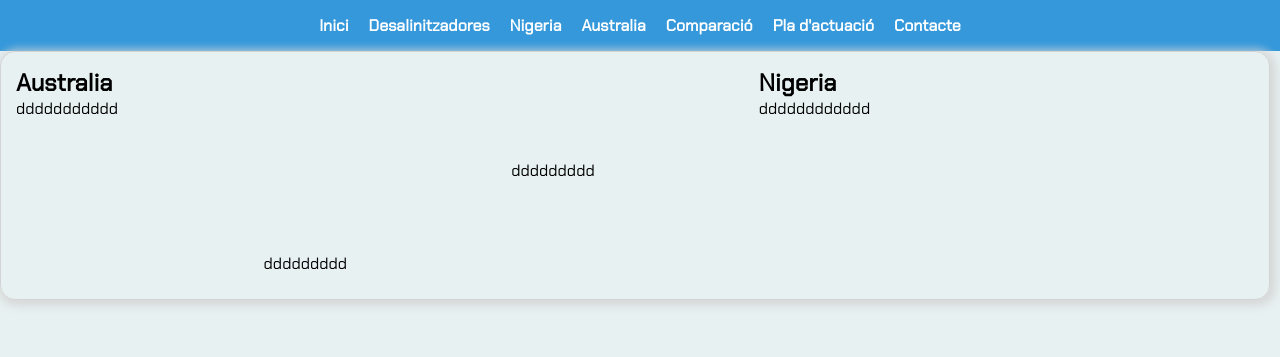
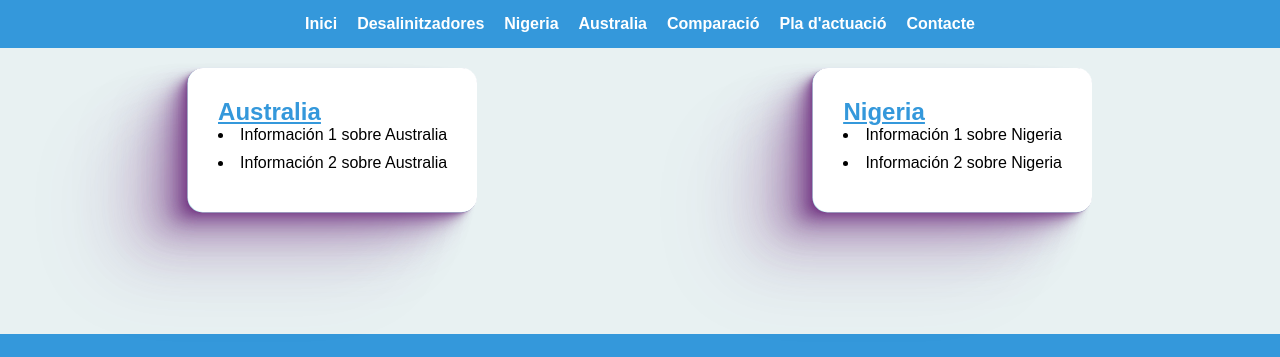
Before and after one commit to alemae23daw2/ProyectoAgua, a website: page comparacio.html in a window 1280 px wide. Shown: the top 357 px of the page. Drawn offline with Linux system fonts and the light colour scheme.

Commit message:
BOOOOOOOOOOOF

```diff
--- a/comparacio.html
+++ b/comparacio.html
@@ -19,14 +19,25 @@
             <li class="menu"><a class="aa" href="contacte.html">Contacte</a></li>
         </ul>
     </nav>
-    <div class="parent" id="titA">
-        <div class="div1">ddddddddddd <p></p> </div>
-        <div class="div2"><h2 ><b>Australia</b></h2> </div>
-        <div class="div3"><p>dddddddddddd</p> </div>
-        <div class="div4"><h2 >Nigeria</h2> </div>
-        <div class="div5"><p>ddddddddd</p> </div>
-        <div class="div6"><p>ddddddddd</p> </div>
+    <div class="posters-container">
+        <div class="poster" id="titA">
+            <h2><u>Australia</u></h2>
+
+                <li>Información 1 sobre Australia</li>
+                <li>Información 2 sobre Australia</li>
+                <!-- Agrega más elementos de lista según sea necesario -->
+
         </div>
+
+        <div class="poster" id="titN">
+            <h2><u>Nigeria</u></h2>
+
+                <li>Información 1 sobre Nigeria</li>
+                <li>Información 2 sobre Nigeria</li>
+                <!-- Agrega más elementos de lista según sea necesario -->
+
+        </div>
+    </div>
 
     <footer>
         <h3 class="titolContacte">Contacte:</h3>
--- a/comparativa.css
+++ b/comparativa.css
@@ -1,11 +1,4 @@
-
-
-
-
-
-    @import url('https://fonts.googleapis.com/css2?family=Chakra+Petch&family=Orbitron:wght@600&family=Pixelify+Sans:wght@600&display=swap');
-
-    /*---------------------------------MENU----------------------------------------------*/
+/* Estilos generales */
 *{
     margin: 0px;
     font-family: 'Chakra Petch', sans-serif;
@@ -84,9 +77,62 @@
 }
 
 
+/* Estilos para los posters */
+/* Tu estilo para el menú aquí */
+.posters-container {
+    display: flex;
+    justify-content: space-around;
+    padding: 20px;
+}
 
- /* FOOTER */
+.poster {
+    background-color: #fff;
+    padding: 30px;
+    border-radius: 15px;
+    box-shadow:
+        -0.6px 0.4px 0.5px hsl(180, 60%, 84%),
+        -0.9px 0.7px 0.9px -2.5px hsl(286deg 36% 40% / 0.69),
+        -3px 2.2px 2.8px -5px hsl(286deg 36% 40% / 0.35),
+        -0.6px 0.4px 0.5px hsl(286deg 36% 40% / 0.88),
+        -0.8px 0.6px 0.8px -1.2px hsl(286deg 36% 40% / 0.7),
+        -2.4px 1.8px 2.3px -2.5px hsl(286deg 36% 40% / 0.52),
+        -6.8px 4.9px 6.3px -3.7px hsl(286deg 36% 40% / 0.35),
+        -15.2px 11.1px 14.1px -5px hsl(286deg 36% 40% / 0.17),
+        -0.6px 0.4px 0.5px hsl(286deg 36% 40% / 0.81),
+        -0.7px 0.5px 0.6px -0.6px hsl(286deg 36% 40% / 0.73),
+        -1.6px 1.2px 1.5px -1.1px hsl(286deg 36% 40% / 0.65),
+        -4px 2.9px 3.7px -1.7px hsl(286deg 36% 40% / 0.57),
+        -8.6px 6.3px 8px -2.2px hsl(286deg 36% 40% / 0.49),
+        -16.1px 11.8px 15px -2.8px hsl(286deg 36% 40% / 0.41),
+        -27.4px 20.1px 25.5px -3.3px hsl(286deg 36% 40% / 0.33),
+        -43.2px 31.6px 40.1px -3.9px hsl(286deg 36% 40% / 0.24),
+        -64.2px 47px 59.7px -4.4px hsl(286deg 36% 40% / 0.16),
+        -91.2px 66.7px 84.7px -5px hsl(286deg 36% 40% / 0.08);
+    transition: transform 0.3s ease, box-shadow 0.3s ease;
+}
 
+.poster:hover {
+    transform: scale(1.02);
+    box-shadow:
+        0 8px 16px rgba(0, 0, 0, 0.2);
+}
+
+.poster h2 {
+    font-size: 1.5em;
+    color: #3498db;
+    text-decoration: underline;
+}
+
+.poster ul {
+    list-style: none;
+    padding: 0;
+}
+
+.poster li {
+    margin-bottom: 10px;
+}
+
+/* Estilos para el footer */
 footer{
     background-color: #3498DB;
     height: 180px;
@@ -129,48 +175,3 @@
     cursor: pointer;
     filter: invert(100%);
 }
-
-
-
-
-
-/*    GRID EN LOS DIV     */
-.txt{
-    padding: 15px;
-    border: 1px solid lightgray;
-    box-shadow: 2px 2px 8px 4px #d3d3d3d1;
-    border-radius:15px;
-    margin-bottom: 30px;
-    margin-right: 10px;
-}
-#titA{
-    padding: 15px;
-    border: 1px solid lightgray;
-    box-shadow: 2px 2px 8px 4px #d3d3d3d1;
-    border-radius:15px;
-    margin-right: 10px;
-    margin-bottom: 5px;
-}
-#titN{
-    padding: 15px;
-    border: 1px solid lightgray;
-    box-shadow: 2px 2px 8px 4px #d3d3d3d1;
-    border-radius:15px;
-    margin-right: 10px;
-    margin-bottom: 5px;
-}
-
-.parent {
-    display: grid;
-    grid-template-columns: repeat(5, 1fr);
-    grid-template-rows: repeat(7, 1fr);
-    grid-column-gap: 0px;
-    grid-row-gap: 0px;
-    }
-
-    .div1 { grid-area: 2 / 1 / 7 / 3; }
-    .div2 { grid-area: 1 / 1 / 2 / 3; }
-    .div3 { grid-area: 2 / 4 / 7 / 6; }
-    .div4 { grid-area: 1 / 4 / 2 / 6; }
-    .div5 { grid-area: 4 / 3 / 5 / 4; }
-    .div6 { grid-area: 7 / 2 / 8 / 5; }
```
Lines whose indentation alone changed are shown as unchanged.
